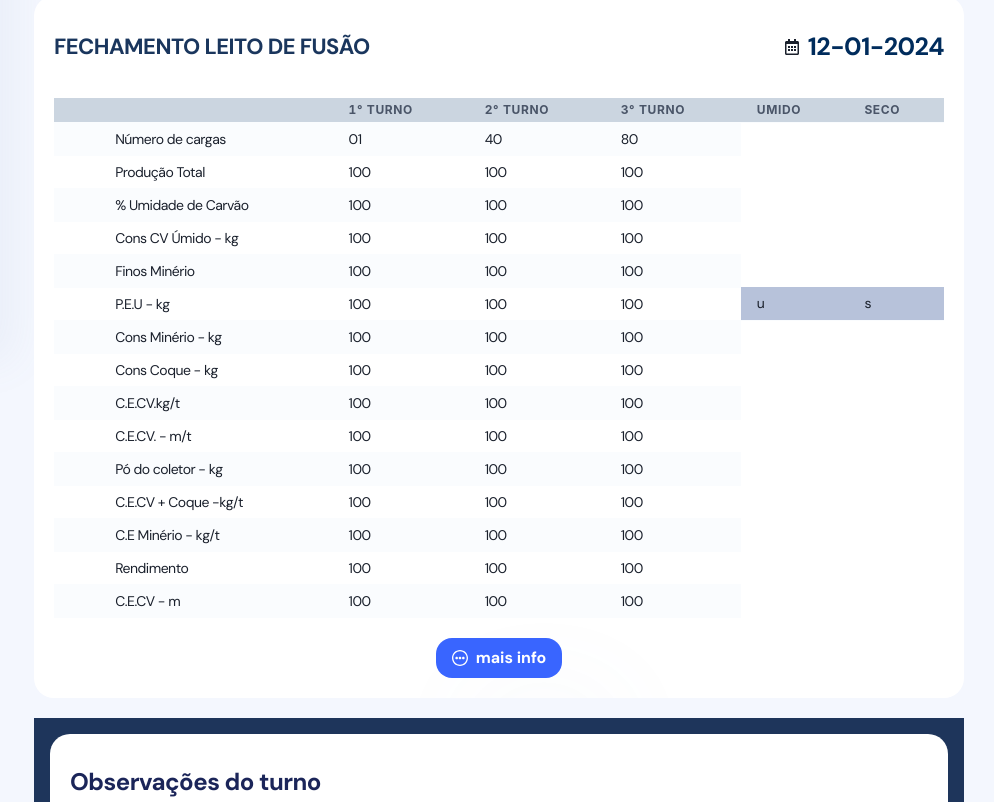
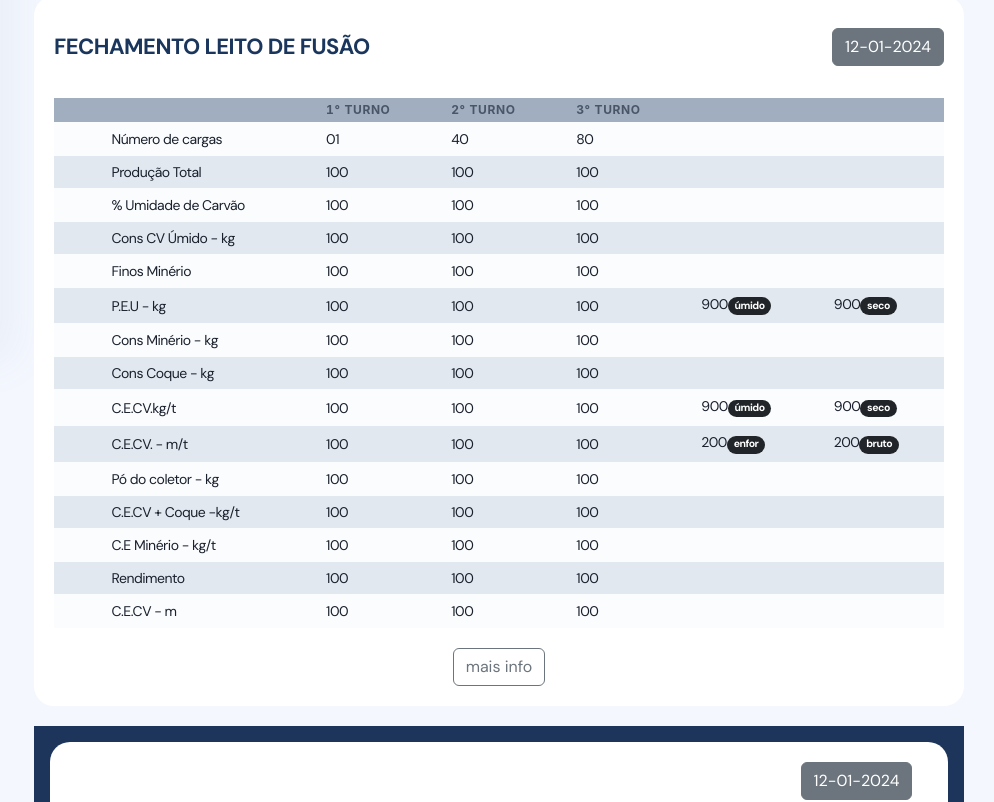
Before and after one commit to waysterMelo/CityGusa_Tech-Front-End-, a React app: page /#/admin/default in a window 1280 px wide. Shown: the part 460-1262 px from the top of the page, 286-1280 px from the left. Built offline with nearby package versions, Linux system fonts and the light colour scheme.

Commit message:
table leito de fusão

```diff
--- a/package.json
+++ b/package.json
@@ -8,11 +8,7 @@
     "@chakra-ui/react": "1.8.8",
     "@chakra-ui/system": "^1.12.1",
     "@chakra-ui/theme-tools": "^1.3.6",
-    "@emotion/cache": "^11.7.1",
-    "@emotion/react": "^11.11.4",
-    "@emotion/styled": "^11.11.0",
     "@hypertheme-editor/chakra-ui": "^0.1.5",
-    "@mui/material": "^5.15.11",
     "@testing-library/jest-dom": "^5.14.1",
     "@testing-library/react": "^11.2.7",
     "@testing-library/user-event": "^12.8.3",
@@ -21,9 +17,11 @@
     "babel-preset-es2015": "^6.24.1",
     "babel-preset-react": "^6.24.1",
     "babel-register": "^6.26.0",
+    "bootstrap": "^5.3.3",
     "framer-motion": "^4.1.17",
     "react": "17.0.2",
     "react-apexcharts": "1.4.0",
+    "react-bootstrap": "^2.10.1",
     "react-calendar": "^3.7.0",
     "react-custom-scrollbars-2": "^4.2.1",
     "react-dom": "17.0.2",
--- a/public/index.html
+++ b/public/index.html
@@ -8,8 +8,13 @@
     <meta name="theme-color" content="#000000" />
     <title itemprop="name"></title>
     <!-- Manifest and apple icon -->
-    <link rel="apple-touch-icon" href="%PUBLIC_URL%/logo192.png" />
     <link rel="manifest" href="%PUBLIC_URL%/manifest.json" />
+    <link
+            rel="stylesheet"
+            href="https://cdn.jsdelivr.net/npm/bootstrap@5.3.2/dist/css/bootstrap.min.css"
+            integrity="sha384-T3c6CoIi6uLrA9TneNEoa7RxnatzjcDSCmG1MXxSR1GAsXEV/Dwwykc2MPK8M2HN"
+            crossorigin="anonymous"
+    />
   </head>
   <body>
     <noscript>You need to enable JavaScript to run this app.</noscript>
--- a/src/index.js
+++ b/src/index.js
@@ -6,6 +6,7 @@ import AuthLayout from 'layouts/auth';
 import AdminLayout from 'layouts/admin';
 import { ChakraProvider } from '@chakra-ui/react';
 import theme from 'theme/theme';
+import 'bootstrap/dist/css/bootstrap.min.css';
 
 ReactDOM.render(
 	<ChakraProvider theme={theme}>
--- a/src/routes.js
+++ b/src/routes.js
@@ -1,6 +1,6 @@
 import React from "react";
 
-import {Button, Icon} from "@chakra-ui/react";
+import {Icon} from "@chakra-ui/react";
 import { BsColumnsGap, BsCoin } from "react-icons/bs";
 
 
--- a/src/views/admin/default/components/ComplexTable.js
+++ b/src/views/admin/default/components/ComplexTable.js
@@ -3,7 +3,6 @@ import {
   HStack,
   Text,
   Center,
-  Button,
   useDisclosure,
   Drawer,
   DrawerOverlay,
@@ -11,21 +10,18 @@ import {
   DrawerCloseButton,
   DrawerHeader,
   DrawerBody,
-  DrawerFooter, Box, Grid, GridItem, Square, TableContainer, Table, TableCaption, Thead, Tr, Th, Tbody, Td, Tfoot
+  DrawerFooter, Box, TableContainer, Table, Thead, Tr, Th, Tbody, Td, Tfoot
 } from "@chakra-ui/react";
 import React from "react";
 // Custom components
 import Card from "components/card/Card";
-// Assets
-import { FaRegCalendarAlt } from "react-icons/fa";
+import Button from 'react-bootstrap/Button';
 import { CgMoreO  } from "react-icons/cg";
-
+import Badge from 'react-bootstrap/Badge';
 export default function ColumnsTable(props) {
   const [size, setSize] = React.useState('')
   const { isOpen, onOpen, onClose } = useDisclosure()
   const btnRef = React.useRef()
-
-
   const handleClick = (newSize) =>{
     setSize(newSize)
     onOpen()
@@ -51,10 +47,9 @@ export default function ColumnsTable(props) {
         </Text>
 
       <HStack>
-      <FaRegCalendarAlt/>
       <Text fontSize={'25px'} fontWeight={'extrabold'} color={'messenger.900'}>
         <Center>
-        12-01-2024
+          <Button variant={'secondary'}>12-01-2024</Button>
         </Center>
 
         </Text>
@@ -65,25 +60,27 @@ export default function ColumnsTable(props) {
       <Box>
         <TableContainer p={'5'}>
           <Table variant={'striped'} size='sm'>
-            <Thead bgColor={'gray.300'}>
+            <Thead bgColor={'gray.400'}>
               <Tr>
                 <Th></Th>
                 <Th></Th>
                 <Th>1° TURNO</Th>
                 <Th>2° TURNO</Th>
                 <Th>3° TURNO</Th>
-                <Th>umido</Th>
-                <Th>seco</Th>
+                <Th></Th>
+                <Th></Th>
               </Tr>
             </Thead>
-            <Tbody>
+            <Tbody bgColor={'gray.200'}>
 
               <Tr>
                 <Td></Td>
                 <Td>Número de cargas</Td>
                 <Td>01</Td>
-                <Td >40</Td>
-                <Td >80</Td>
+                <Td>40</Td>
+                <Td>80</Td>
+                <Td></Td>
+                <Td></Td>
               </Tr>
 
               <Tr>
@@ -92,6 +89,8 @@ export default function ColumnsTable(props) {
                 <Td>100</Td>
                 <Td>100</Td>
                 <Td>100</Td>
+                <Td></Td>
+                <Td></Td>
               </Tr>
               <Tr>
                 <Td></Td>
@@ -99,6 +98,8 @@ export default function ColumnsTable(props) {
                 <Td>100</Td>
                 <Td>100</Td>
                 <Td>100</Td>
+                <Td></Td>
+                <Td></Td>
               </Tr>
               <Tr>
                 <Td></Td>
@@ -106,6 +107,8 @@ export default function ColumnsTable(props) {
                 <Td>100</Td>
                 <Td>100</Td>
                 <Td>100</Td>
+                <Td></Td>
+                <Td></Td>
               </Tr>
               <Tr>
                 <Td></Td>
@@ -113,6 +116,8 @@ export default function ColumnsTable(props) {
                 <Td>100</Td>
                 <Td>100</Td>
                 <Td>100</Td>
+                <Td></Td>
+                <Td></Td>
               </Tr>
               <Tr>
                 <Td></Td>
@@ -120,8 +125,8 @@ export default function ColumnsTable(props) {
                 <Td>100</Td>
                 <Td>100</Td>
                 <Td>100</Td>
-                <Td bgColor={'facebook.200'}>u</Td>
-                <Td bgColor={'facebook.200'}>s</Td>
+                <Td><span>900</span><Badge pill={true} bg="dark">úmido</Badge></Td>
+                <Td><span>900</span><Badge pill={true} bg="dark">seco</Badge></Td>
               </Tr>
               <Tr>
                 <Td></Td>
@@ -129,6 +134,8 @@ export default function ColumnsTable(props) {
                 <Td>100</Td>
                 <Td>100</Td>
                 <Td>100</Td>
+                <Td></Td>
+                <Td></Td>
               </Tr>
               <Tr>
                 <Td></Td>
@@ -136,6 +143,8 @@ export default function ColumnsTable(props) {
                 <Td>100</Td>
                 <Td>100</Td>
                 <Td>100</Td>
+                <Td></Td>
+                <Td></Td>
               </Tr>
               <Tr>
                 <Td></Td>
@@ -143,6 +152,8 @@ export default function ColumnsTable(props) {
                 <Td>100</Td>
                 <Td>100</Td>
                 <Td>100</Td>
+                <Td><span>900</span><Badge pill={true} bg="dark">úmido</Badge></Td>
+                <Td><span>900</span><Badge pill={true} bg="dark">seco</Badge></Td>
               </Tr>
               <Tr>
                 <Td></Td>
@@ -150,6 +161,8 @@ export default function ColumnsTable(props) {
                 <Td>100</Td>
                 <Td>100</Td>
                 <Td>100</Td>
+                <Td><span>200</span><Badge pill={true} bg="dark">enfor</Badge></Td>
+                <Td><span>200</span><Badge pill={true} bg="dark">bruto</Badge></Td>
               </Tr>
               <Tr>
                 <Td></Td>
@@ -157,6 +170,8 @@ export default function ColumnsTable(props) {
                 <Td>100</Td>
                 <Td>100</Td>
                 <Td>100</Td>
+                <Td></Td>
+                <Td></Td>
               </Tr>
               <Tr>
                 <Td></Td>
@@ -164,6 +179,8 @@ export default function ColumnsTable(props) {
                 <Td>100</Td>
                 <Td>100</Td>
                 <Td>100</Td>
+                <Td></Td>
+                <Td></Td>
               </Tr>
               <Tr>
                 <Td></Td>
@@ -171,6 +188,8 @@ export default function ColumnsTable(props) {
                 <Td>100</Td>
                 <Td>100</Td>
                 <Td>100</Td>
+                <Td></Td>
+                <Td></Td>
               </Tr>
               <Tr>
                 <Td></Td>
@@ -178,6 +197,8 @@ export default function ColumnsTable(props) {
                 <Td>100</Td>
                 <Td>100</Td>
                 <Td>100</Td>
+                <Td></Td>
+                <Td></Td>
               </Tr>
               <Tr>
                 <Td></Td>
@@ -185,6 +206,8 @@ export default function ColumnsTable(props) {
                 <Td>100</Td>
                 <Td>100</Td>
                 <Td>100</Td>
+                <Td></Td>
+                <Td></Td>
               </Tr>
             </Tbody>
             <Tfoot>
@@ -197,8 +220,8 @@ export default function ColumnsTable(props) {
         <Center>
             {
               sizes.map((size) => (
-     <Button ref={btnRef} onClick={() => handleClick(size)} leftIcon={<CgMoreO />} key={size}
-             colorScheme='blue'>mais info</Button>
+                <Button variant={'outline-secondary'} ref={btnRef} onClick={() => handleClick(size)} leftIcon={<CgMoreO />} key={size}
+             colorScheme='gray'>mais info</Button>
               ))
             }
 
--- a/src/views/admin/default/index.jsx
+++ b/src/views/admin/default/index.jsx
@@ -147,8 +147,6 @@ export default function UserReports() {
               name='OUTRA INFORMAÇÃO'
               value='642,39'
           />
-
-
       </SimpleGrid>
 
       <SimpleGrid columns={1} mb='20px'>
@@ -159,7 +157,7 @@ export default function UserReports() {
       </SimpleGrid>
 
         <Box bg={'facebook.900'} w={'100%'} p={'4'} color={'white'}>
-                <GeneralInformation/>
+            <GeneralInformation/>
         </Box>
 
     </Box>
--- a/src/views/admin/profile/components/General.js
+++ b/src/views/admin/profile/components/General.js
@@ -1,9 +1,11 @@
 // Chakra imports
-import { SimpleGrid, Text, useColorModeValue } from "@chakra-ui/react";
+import {SimpleGrid, Text, useColorModeValue} from "@chakra-ui/react";
 // Custom components
 import Card from "components/card/Card.js";
 import React from "react";
 import Information from "views/admin/profile/components/Information";
+import {Col, Container, Row} from "react-bootstrap";
+import Button from "react-bootstrap/Button";
 
 // Assets
 export default function GeneralInformation(props) {
@@ -17,6 +19,13 @@ export default function GeneralInformation(props) {
   );
   return (
     <Card mb={{ base: "0px", "2xl": "20px" }} {...rest}>
+            <Container fluid={'lg'}>
+                <Row className={'justify-content-end'}>
+                    <Col lg={'2'} className={'text-center'}>
+                        <Button variant={'secondary'}>12-01-2024</Button>
+                    </Col>
+                </Row>
+            </Container>
       <Text
         color={textColorPrimary}
         fontWeight='bold'
@@ -25,6 +34,7 @@ export default function GeneralInformation(props) {
         mb='4px'>
         Observações do turno
       </Text>
+
       <Text color={textColorSecondary} fontSize='md' me='26px' mb='40px'>
        Este documento servirá como um registro abrangente e detalhado
         das atividades, eventos e ocorrências relevantes que se desenrolam em cada turno.
```
